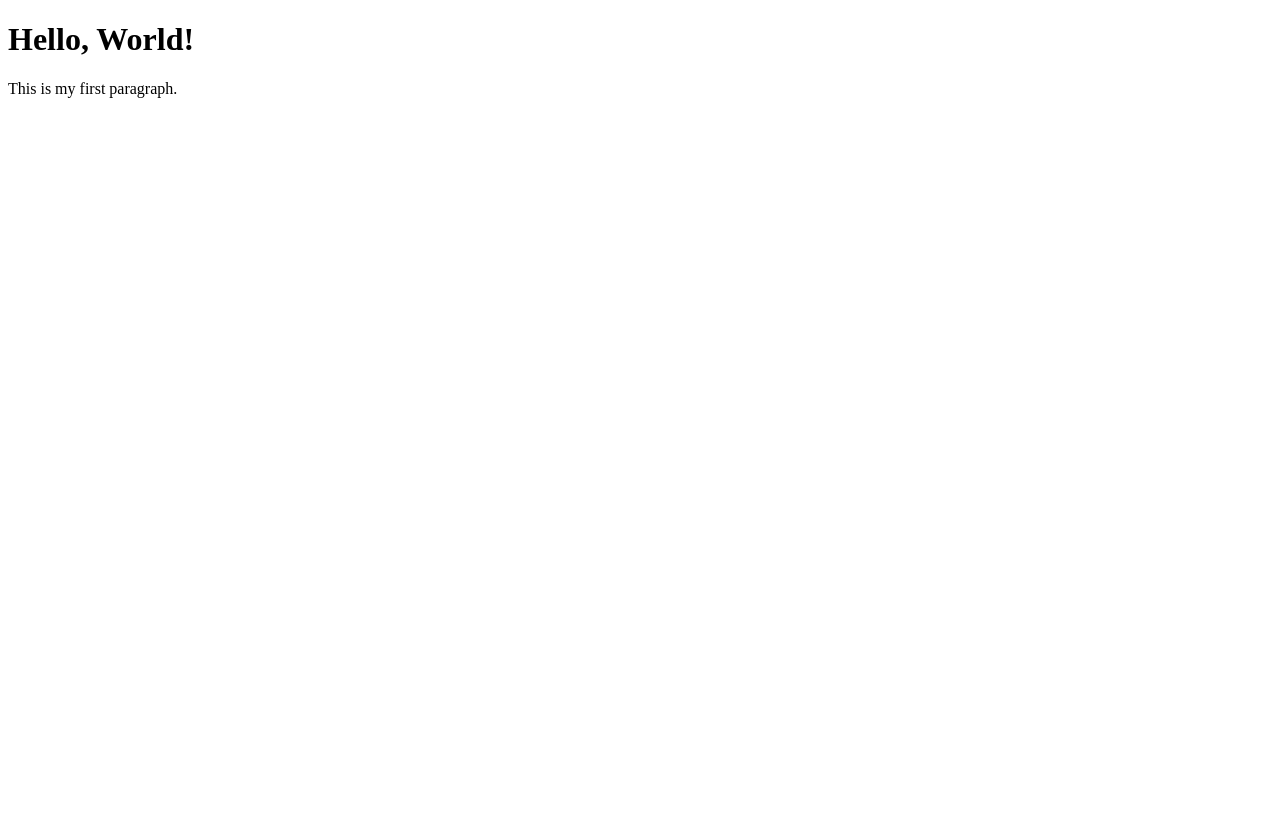
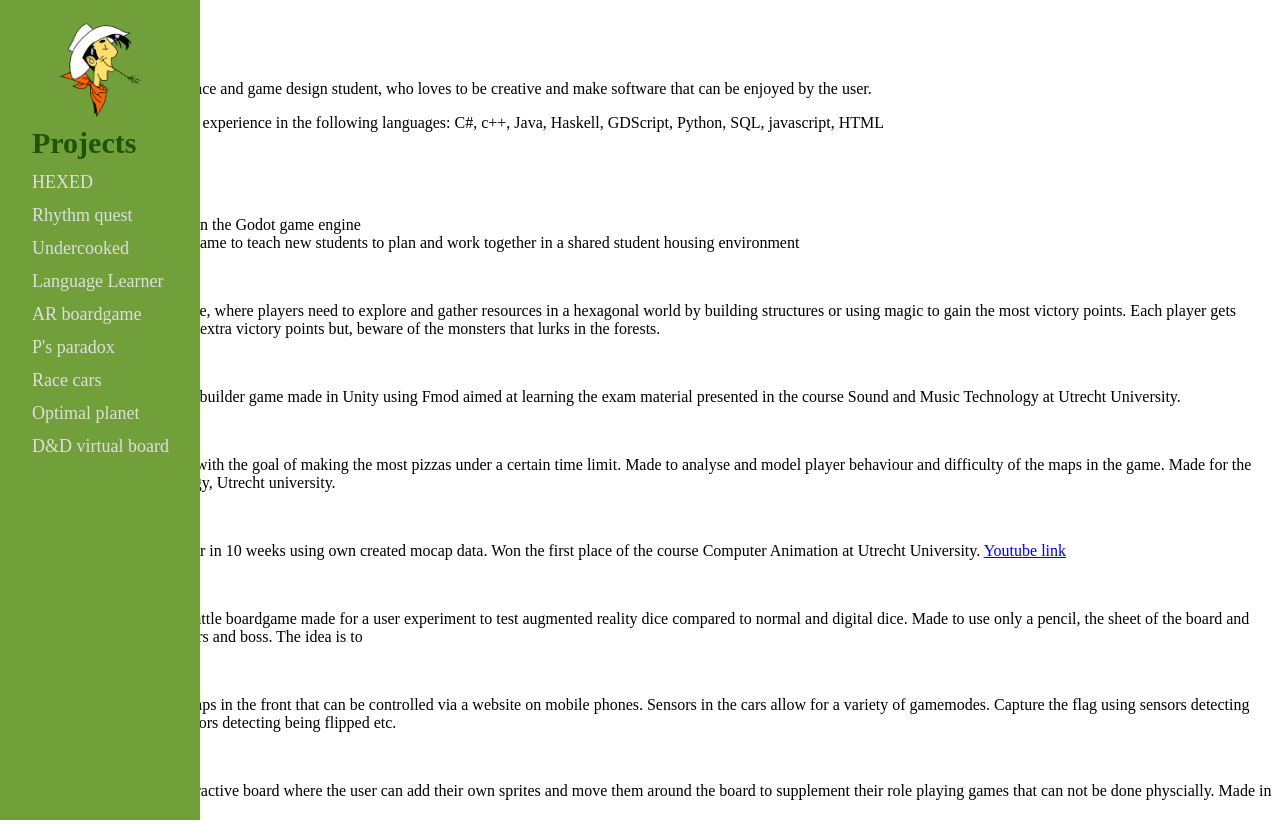
Before and after one commit to LuckyJollyJumper/LuckyJollyJumper.github.io, a plain HTML site: page root/index.html in a window 1280 px wide. Before the commit the page ends 800 px from the top, so only its background shows below. Drawn offline with Linux system fonts and the light colour scheme.

Commit message:
Start of website

```diff
--- a/root/index.html
+++ b/root/index.html
@@ -1,10 +1,82 @@
 <!DOCTYPE html>
 <html>
+
 <head>
-    <title>My First Web Page</title>
+    <link rel="stylesheet" href="style.css"/>
+    <script src="script.js"></script>
+    <title>Lucs awesome portfolio!</title>
 </head>
+
+
 <body>
-    <h1>Hello, World!</h1>
-    <p>This is my first paragraph.</p>
+    <div id="main">
+        <div class="sidenav"></div>
+        <div>
+            <h1>About me</h1>
+            <p>I am a versatile software science and game design student, who loves to be creative and make software that can be enjoyed by the user.</p>
+            <p>I have done projects and have experience in the following languages: C#, c++, Java, Haskell, GDScript, Python, SQL, javascript, HTML</p>
+            <p>Links to github, flickr etc.</p>
+
+            <p>Currently working on</p>
+            <ol>
+                <li>Positional deckbuilder in the Godot game engine</li>
+                <li>Physical serious boardgame to teach new students to plan and work together in a shared student housing environment</li>
+            </ol>
+        </div>
+    </div>
+
+    <div id="mySidenav" class="sidenav">
+        <img src="profile.png" alt="Lucs profile picture">
+        <header>Projects</header>
+        <item href="#">HEXED</item>
+        <item href="#">Rhythm quest</item>
+        <item href="#">Undercooked</item>
+        <item href="#">Language Learner</item>
+        <item href="#">AR boardgame</item>
+        <item href="#">P's paradox</item>
+        <item href="#">Race cars</item>
+        <item href="#">Optimal planet</item>
+        <item href="#">D&D virtual board</item>
+    </div>
 </body>
+
+
 </html>
+
+<div id="hexed" class="project">
+    <p>HEXED</p>
+    Physcial 2-6 player boardgame, where players need to explore and gather resources in a hexagonal world by building structures or using magic to
+    gain the most victory points. Each player gets personalised missions to earn extra victory points but, beware of the monsters that
+    lurks in the forests.
+</div>
+<div id="rhytm quest" class="project">
+    <p>Rhythm Quest</p>
+    A singleplayer roguelike deckbuilder game made in Unity using Fmod aimed at learning the exam material presented in the course Sound
+    and Music Technology at Utrecht University.
+</div>
+<div id="overcooked" class="project">
+    <p>Overcooked</p>
+    A 2 player cooperative game with the goal of making the most pizzas under a certain time limit. Made to analyse and
+    model player behaviour and difficulty of the maps in the game. Made for the course AI for Game technology, Utrecht university.
+</div>
+<div id="psparadox" class="project">
+    <p>P's Paradox</p>
+    An animation made in Blender in 10 weeks using own created mocap data. Won the first place of the course Computer Animation at Utrecht University.
+    <a href="https://youtu.be/qwBw2o05BQQ?si=rEW8bWaVbr4EnWr6">Youtube link</a>
+</div>
+<div id="arboardgame" class="project">
+    <p>Untitled boardgame</p>
+    A very simple 4 player bossbattle boardgame made for a user experiment to test augmented reality dice compared to normal and digital dice. Made to use
+    only a pencil, the sheet of the board and anything to indicate the players and boss. The idea is to
+</div>
+
+<div id="racecars" class="project">
+    <p>Race cars</p>
+    2 Physcial build cars with ramps in the front that can be controlled via a website on mobile phones. Sensors in the cars allow for a variety of
+    gamemodes. Capture the flag using sensors detecting colors on the ground and sensors detecting being flipped etc.
+</div>
+<div id="dndvirtualboard" class="project">
+    <p>D&D virtual board</p>
+    A program that acts as in interactive board where the user can add their own sprites and move them around the board to supplement their role playing
+    games that can not be done physcially. Made in Java using JavaFX.
+</div>
```
